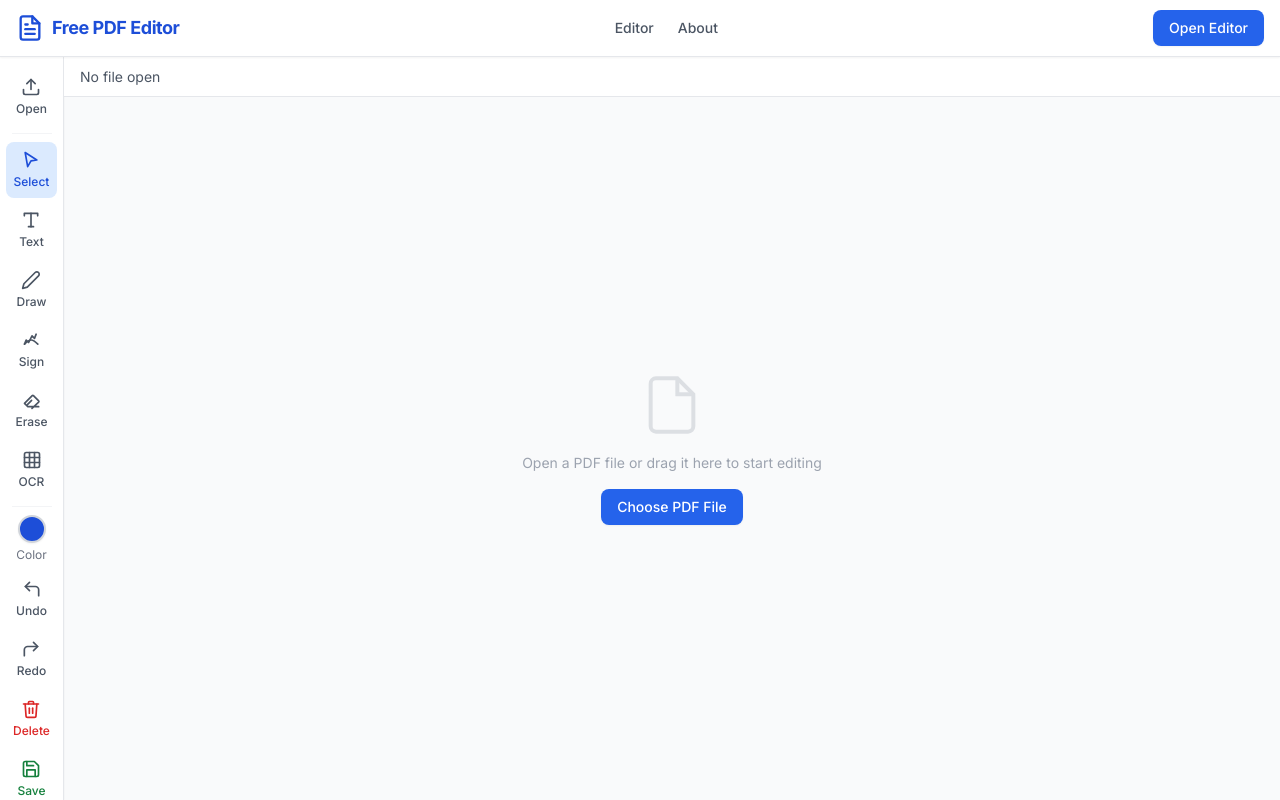
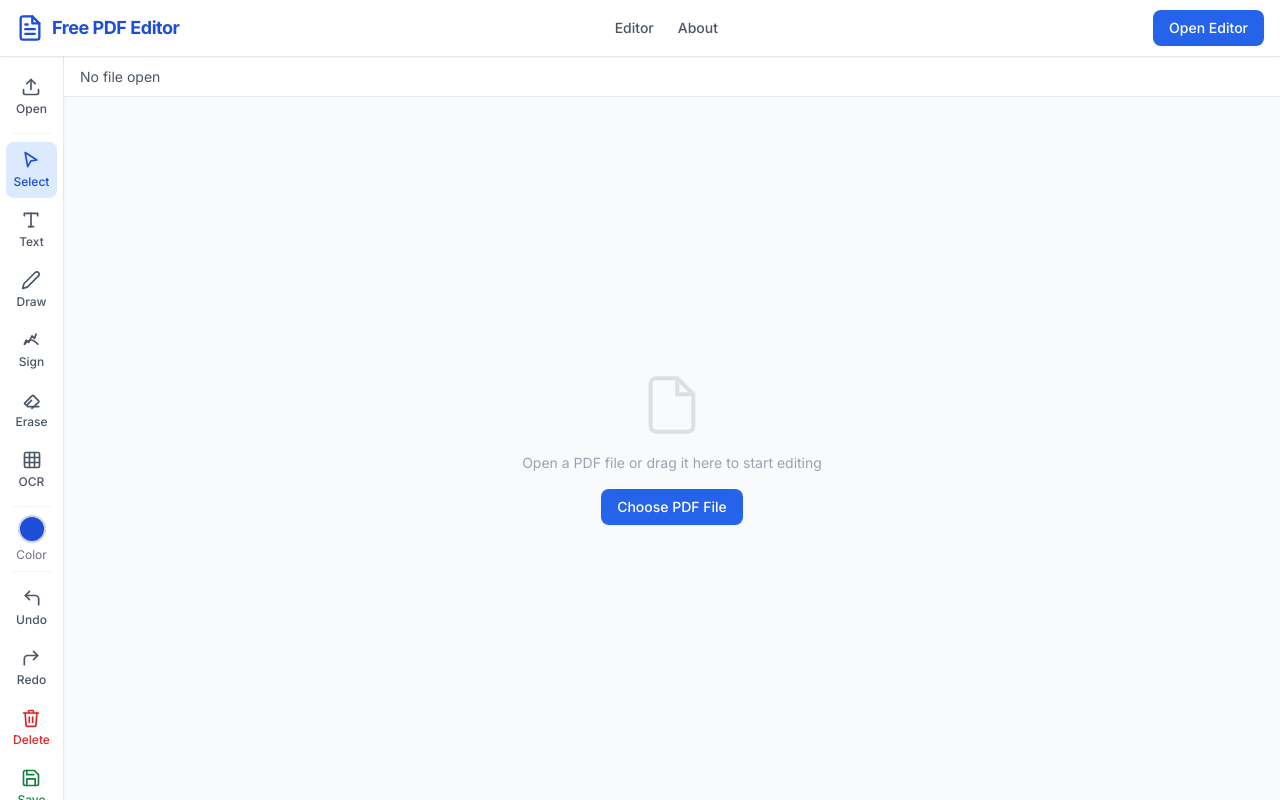
Before and after one commit to MG4ACA/pdf-editor, a Nuxt app: page /editor in a window 1280 px wide. Built offline with nearby package versions, Linux system fonts and the light colour scheme.

Commit message:
fix: improve toolbar layout by adding overflow handling and adjusting spacing

```diff
--- a/components/EditorToolbar.vue
+++ b/components/EditorToolbar.vue
@@ -1,7 +1,7 @@
 <template>
   <!-- Vertical toolbar pinned to the left of the editor -->
   <aside
-    class="flex h-full w-16 flex-col items-center gap-1 border-r border-gray-200 bg-white py-3 shadow-sm"
+    class="flex h-full w-16 flex-col items-center gap-1 overflow-y-auto overflow-x-hidden border-r border-gray-200 bg-white py-3 shadow-sm"
   >
     <!-- File open -->
     <label
@@ -121,7 +121,7 @@
       <span class="text-xs text-gray-500">Color</span>
     </div>
 
-    <div class="flex-1" />
+    <div class="my-1 w-10 border-t border-gray-100" />
 
     <!-- Undo -->
     <button class="tool-btn" :disabled="!store.canUndo" title="Undo (Ctrl+Z)" @click="emit('undo')">
```
